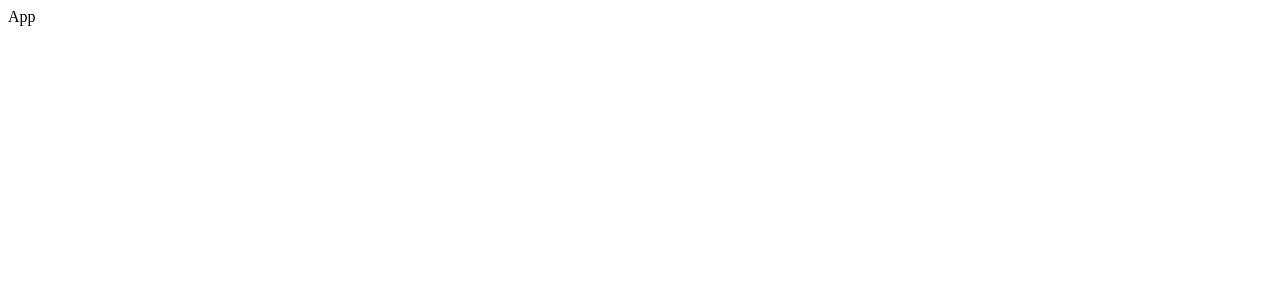
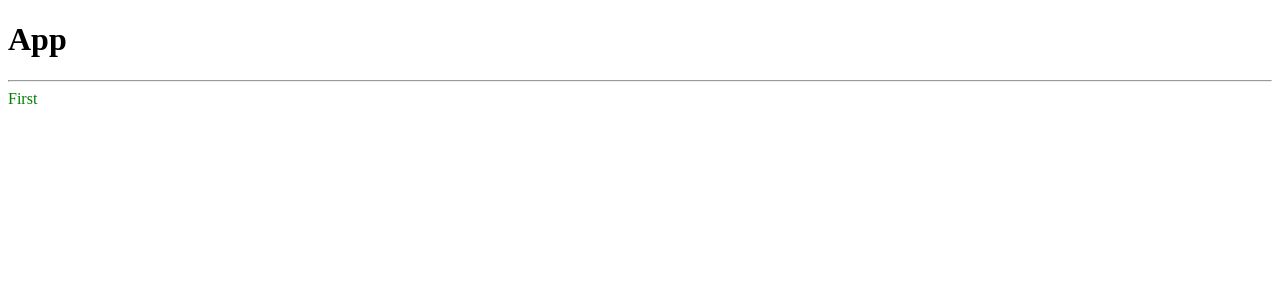
Before and after one commit to HaveTheWorld/test, a React app: page / in a window 1280 px wide. Shown: the top 300 px of the page. Built offline with nearby package versions, Linux system fonts and the light colour scheme.

Commit message:
add react-jss hot-reload

```diff
--- a/package.json
+++ b/package.json
@@ -12,8 +12,7 @@
   },
   "dependencies": {
     "react": "^16.8.6",
-    "react-dom": "npm:@hot-loader/react-dom",
-    "react-hot-loader": "^4.12.0",
+    "react-dom": "^16.8.6",
     "react-jss": "^8.6.1"
   },
   "devDependencies": {
--- a/src/App.js
+++ b/src/App.js
@@ -1,6 +1,13 @@
 import React from 'react';
-import { hot } from 'react-hot-loader/root';
 
-const App = () => <div>App</div>;
+import First from 'components/First';
 
-export default hot(App);
+const App = () => (
+  <div>
+    <h1>App</h1>
+    <hr />
+    <First />
+  </div>
+);
+
+export default App;
--- /dev/null
+++ b/src/components/First/index.js
@@ -0,0 +1,7 @@
+import React from 'react';
+import injectSheet from 'react-jss';
+import styles from './styles';
+
+const First = ({ classes }) => <div className={classes.first}>First</div>;
+
+export default injectSheet(styles)(First);
--- /dev/null
+++ b/src/components/First/styles.js
@@ -0,0 +1,8 @@
+export default {
+  first: {
+    color: 'green',
+  },
+  unused: {
+    color: 'red',
+  },
+};
--- a/src/index.js
+++ b/src/index.js
@@ -1,10 +1,21 @@
 import React from 'react';
-import { render } from 'react-dom';
-
+import ReactDOM from 'react-dom';
 
 import App from 'App';
 
-render(
-  <App />,
-  document.getElementById('app'),
-);
+const render = (AppComponent) => {
+  ReactDOM.render(
+    <AppComponent />,
+    document.getElementById('app'),
+  );
+};
+
+render(App);
+
+if (module.hot) {
+  module.hot.accept('App', () => {
+    // eslint-disable-next-line global-require
+    const NewApp = require('App').default;
+    render(NewApp);
+  });
+}
```
Also changed, not shown: .babelrc, 1 other file (tests, documents, lock files or other folders).
